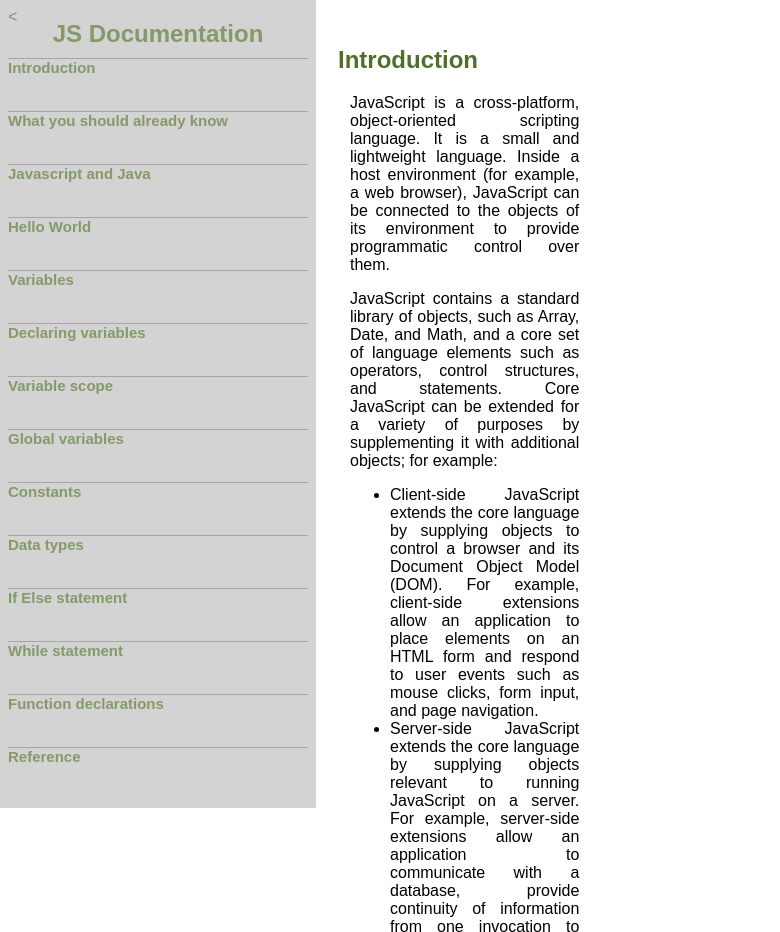
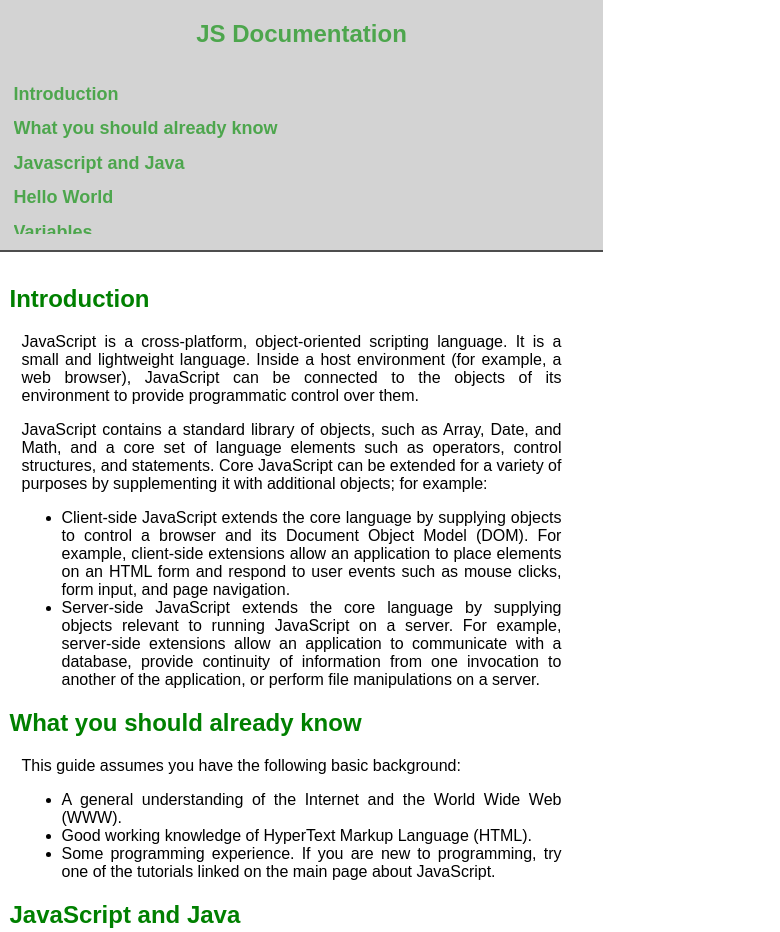
Before and after one commit to mediatrix/Technical-Documentation-Page, a plain HTML site: page index.html in a window 600 px wide. Shown: the top 932 px of the page, 780 px wide, since content can reach past the window. Drawn offline with Linux system fonts and the light colour scheme.

Commit message:
updated the index.html and style.css

```diff
--- a/index.html
+++ b/index.html
@@ -1,4 +1,4 @@
-<<!DOCTYPE html>
+<!DOCTYPE html>
 <html>
 <head>
     <meta charset="utf-8" />
@@ -12,20 +12,22 @@
         <header id="js_documentation">
           <h1>JS Documentation</h1>
         </header>
-        <a class="nav-link" href="#introduction">Introduction</a>
-        <a class="nav-link" href="#what_you_should_already_know">What you should already know</a>
-        <a class="nav-link" href="#javascript_and_java">Javascript and Java</a>
-        <a class="nav-link" href="#hello_world">Hello World</a>
-        <a class="nav-link" href="#variables">Variables</a>
-        <a class="nav-link" href="#declaring_variables">Declaring variables</a>
-        <a class="nav-link" href="#variable_scope">Variable scope</a>
-        <a class="nav-link" href="#global_variables">Global variables</a>
-        <a class="nav-link" href="#constants">Constants</a>
-        <a class="nav-link" href="#data_types">Data types</a>
-        <a class="nav-link" href="#if_else_statement">If Else statement</a>
-        <a class="nav-link" href="#while_statement">While statement</a>
-        <a class="nav-link" href="#function_declarations">Function declarations</a>
-        <a class="nav-link" href="#reference">Reference</a>
+        <ul>
+            <a class="nav-link" href="#introduction" rel="internal"><li>Introduction</li></a>
+            <a class="nav-link" href="#what_you_should_already_know" rel="internal"><li>What you should already know</li></a>
+            <a class="nav-link" href="#javascript_and_java" rel="internal"><li>Javascript and Java</li></a>
+            <a class="nav-link" href="#hello_world" rel="internal"><li>Hello World</li></a>
+            <a class="nav-link" href="#variables" rel="internal"><li>Variables</li></a>
+            <a class="nav-link" href="#declaring_variables" rel="internal"><li>Declaring variables</li></a>
+            <a class="nav-link" href="#variable_scope" rel="internal"><li>Variable scope</li></a>
+            <a class="nav-link" href="#global_variables" rel="internal"><li>Global variables</li></a>
+            <a class="nav-link" href="#constants" rel="internal"><li>Constants</li></a>
+            <a class="nav-link" href="#data_types" rel="internal"><li>Data types</li></a>
+            <a class="nav-link" href="#if_else_statement" rel="internal"><li>If Else statement</li></a>
+            <a class="nav-link" href="#while_statement" rel="internal"><li>While statement</li></a>
+            <a class="nav-link" href="#function_declarations"rel="internal"><li>Function declarations</li></a>
+            <a class="nav-link" href="#reference" rel="internal"><li>Reference</li></a>
+        </ul>
     </nav>
     <main id="main-doc">
         <section class="main-section" id="introduction">
--- a/style.css
+++ b/style.css
@@ -1,8 +1,12 @@
 body {
-    font-family: 'Arial';
+    font-family: Arial, Helvetica, sans-serif;
 }
 
-@media (min-width: 500px) {
+h1 {
+    color: green;
+    text-align: center;
+}
+
 #navbar {
     position: fixed;
     top: 0;
@@ -10,37 +14,107 @@ body {
     left: 0;
     display: flex;
     flex-direction: column;
+    width: 25%;
     height: 100vh;
-      width: 300px;
-      padding-left: 1vh;
-      padding-right: 1vh;
-      padding-bottom: 1vh;
+    padding-left: 0.5em;
     background-color: silver;
     opacity: 0.7;
-    }
+    border-right: solid green;
 }
 
-#navbar h1 {
-    color: #526e2a;
-    text-align: center;
-    height: 3vw;
+#navbar ul {
+  height: 95%;
+  overflow-y: auto;
+  overflow-x: hidden;
+}
+
+#navbar li {
+  list-style: none;
+  position: relative;
+  left: -40px;
+  width: 100vw;
+  padding-bottom: 0.75em;
+  border-top: 0.5px solid green;
 }
 
 #navbar a {
-    font-size: 15px;
+  font-size: 18px;
   font-weight: bold;
-    color: #526e2a;
+  color: green;
   text-decoration: none;
   border-top: 0.5px solid gray;
   height: 90vw;
+  overflow-y: auto;
+  overflow-x: hidden;
 }
 
 #main-doc {
-    padding-left: 330px;
+  padding-left: 30%;
+  margin: 0;
+  position: absolute;
 }
 
 h2 {
-    color: #526e2a;
+  color: green;
+}
+
+p, ul {
+  margin-left: 3em;
+  text-align: justify;
+  text-justify: inter-word;
+  padding-right: 5%;
+}
+
+code {
+  margin-left: 3em;
+}
+
+@media only screen and (max-width: 700px) {
+/*  for mobile phones:  */
+    body {
+        font: 10em;
+    }
+
+    h1 {
+        top: 0;
+        bottom: 0;
+        padding-top: 20;
+        text-align: center;
+        color: green;
+    }
+
+    #navbar ul {
+        height: 240px;
+        overflow-y: auto;
+        overflow-x: hidden;
+    }
+
+    #navbar li {
+        border: none;
+    }
+
+    #navbar {
+        position: absolute;
+        top: 0;
+        left: 0;
+        bottom: 0;
+        right: 0;
+        padding-left: 0.25vw;
+        padding-right: 0.25vw;
+        margin: 0;
+        width: 100vw;
+        max-height: 250px;
+        border: none;
+        border-bottom: 2px solid;
+    }
+
+    #main-doc {
+        position: relative;
+        margin-top: 2vh;
+        margin-top: 285px;
+        left: 0;
+        padding-left: 0.25vw;
+        padding-right: 0.25vw;
     }
 
     p, ul {
@@ -51,5 +125,27 @@ p, ul {
     }
 
     code {
+        margin-right: 2vw;
+    }
+}
+
+@media only screen and (max-width: 300px) {
+    #main-doc {
+        margin-left: 1em;
+        margin-right: 1em;
+        width: 100vw;
+    }
+
+    p, ul {
         margin-left: 2vw;
+        text-align: justify;
+        text-justify: inter-word;
+        padding-right: 5%;
     }
+
+    code {
+        padding-right: 1vw;
+        margin-left: 0;
+        padding-left: 0;
+    }
+}
```
Lines whose indentation alone changed are shown as unchanged.
